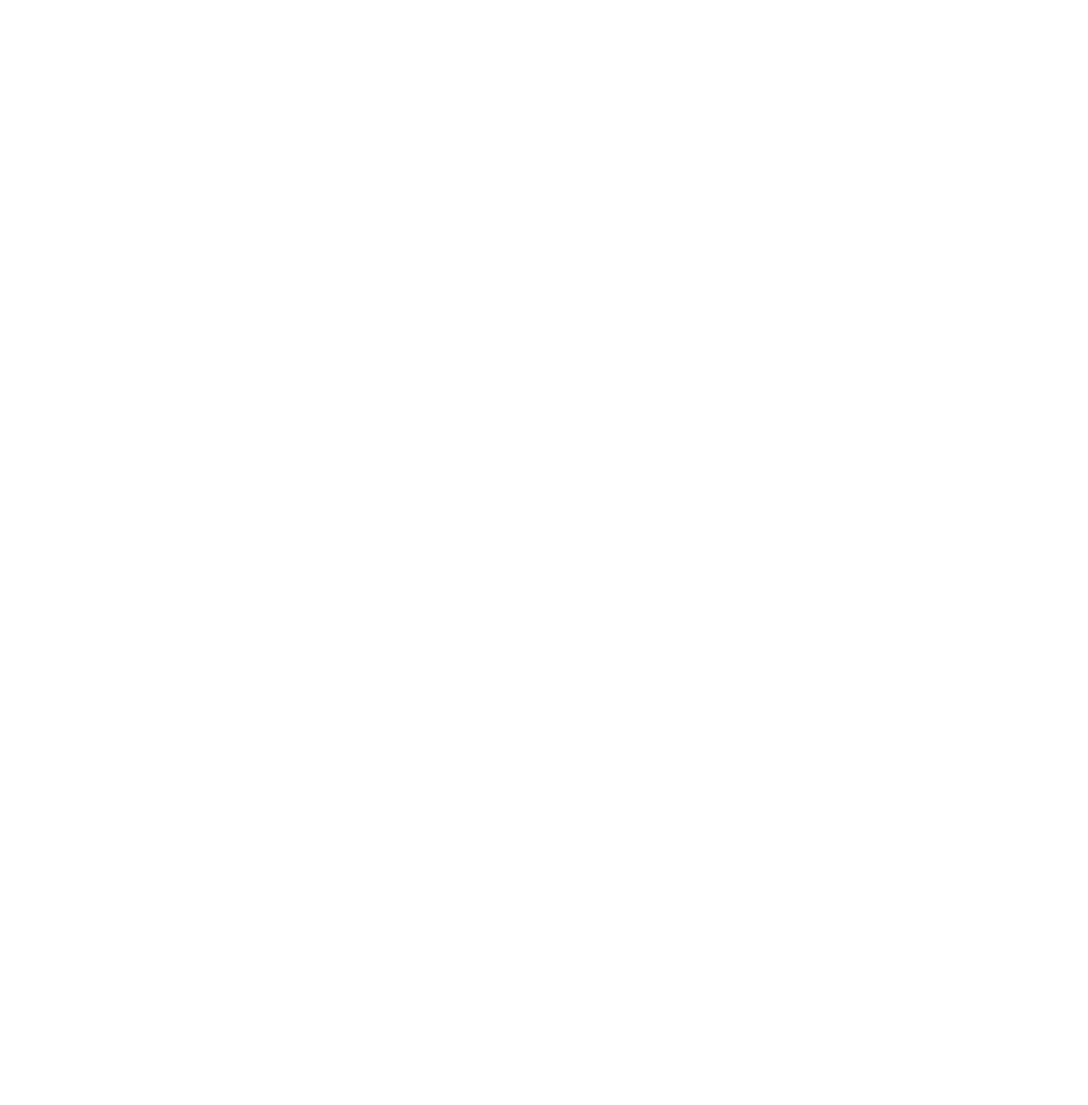
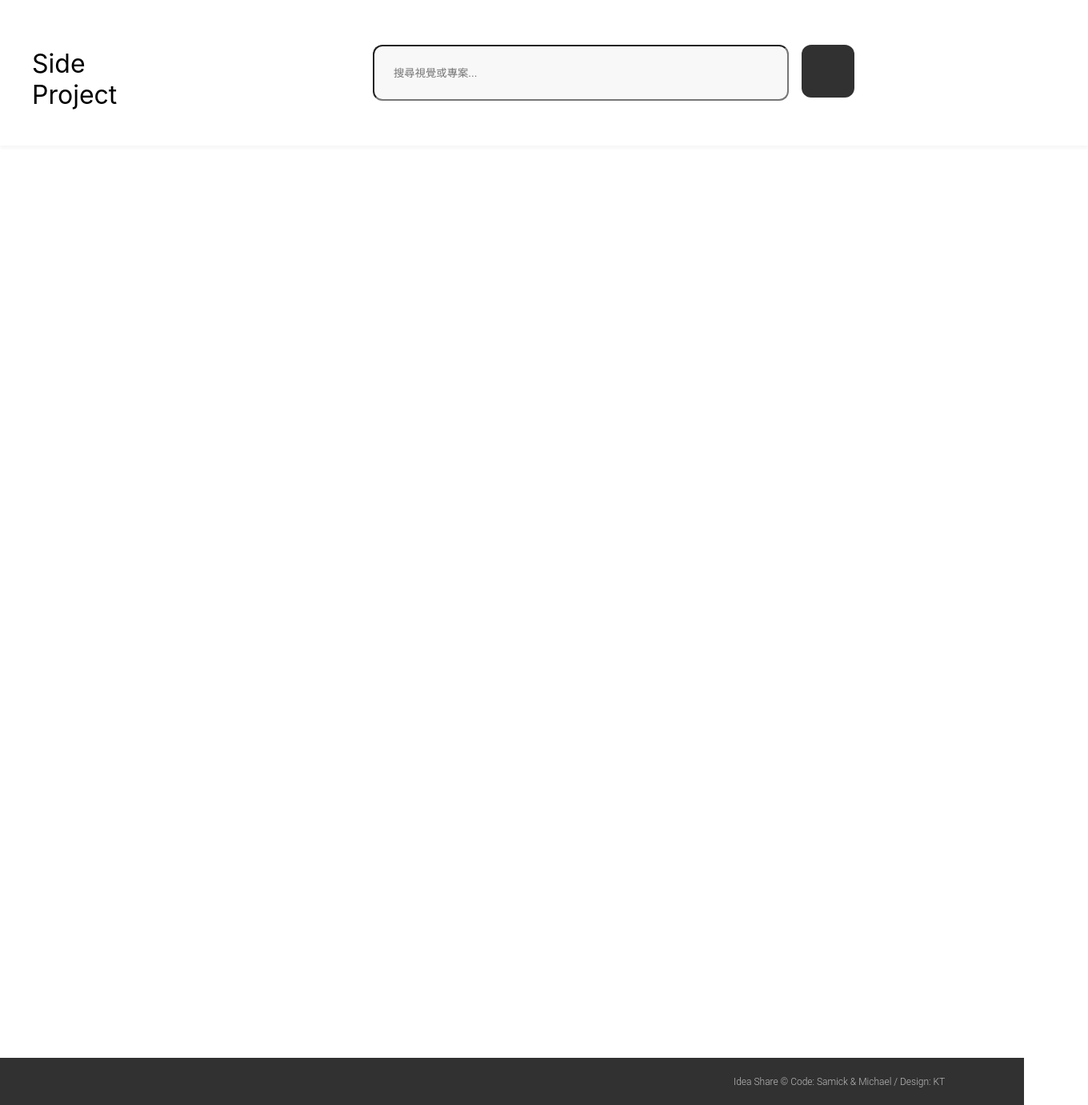
Before and after one commit to sasie59/f2e_blog_case, a React (Create React App) app: page /#/Home in a window 1280 px wide. Before the commit this address had no page. Shown: the whole page at 80% size, 1360 px wide, since content can reach past the window. Before the commit the page ends 800 px from the top, so only its background shows below. Built offline with nearby package versions, Linux system fonts and the light colour scheme.

Commit message:
首頁 頭尾

```diff
--- a/package.json
+++ b/package.json
@@ -8,6 +8,7 @@
     "@testing-library/react": "^12.1.3",
     "@testing-library/user-event": "^13.5.0",
     "gh-pages": "^3.2.3",
+    "node-sass": "^7.0.1",
     "react": "^17.0.2",
     "react-dom": "^17.0.2",
     "react-router-dom": "^6.2.2",
--- a/src/App.js
+++ b/src/App.js
@@ -1,18 +1,14 @@
 import React from 'react';
 import { HashRouter, Routes, Route } from 'react-router-dom';
 
-import Desktop from './Desktop/Home';
-import Mobile from './Mobile/Home';
-import Tablet from './Tablet/Home';
+import Home from './Home';
 import HomePage from './HomePage';
 
 function App() {
   return (
     <HashRouter>
       <Routes>
-        <Route path='Desktop' element={<Desktop />}></Route>
-        <Route path='Mobile' element={<Mobile />}></Route>
-        <Route path='Tablet' element={<Tablet />}></Route>
+        <Route path='Home' element={<Home />}></Route>
         <Route path='/' element={<HomePage />}></Route> */
       </Routes>
     </HashRouter>
--- a/src/Desktop/Home/index.js
+++ /dev/null
@@ -1,7 +0,0 @@
-import React from 'react'
-
-export default function index() {
-  return (
-    <div>桌機版本</div>
-  )
-}
--- /dev/null
+++ b/src/Home/index.js
@@ -0,0 +1,24 @@
+import React from 'react';
+import style from './style.module.scss';
+
+export default function index() {
+  return (
+    <div className={style.layout}>
+      <header>
+        <div className={style.title}>Side Project</div>
+        <div className={style.searchBar}>
+          <input placeholder='搜尋視覺或專案...' type="text" />
+          <div className={style.search}></div>
+        </div>
+        <div className={style.login}>
+          <div className={style.contribute}></div>
+          <div className={style.avatar}></div>
+        </div>
+      </header>
+      <main></main>
+      <footer>
+        <div className={style.provenance}>Idea Share © Code: Samick & Michael   /  Design: KT</div>
+      </footer>
+    </div>
+  )
+}
--- /dev/null
+++ b/src/Home/style.module.scss
@@ -0,0 +1,89 @@
+.layout {
+  width: 1280px;
+  margin: 0 auto;
+  position: relative;
+  header {
+  display: flex;
+  flex-direction: row;
+  justify-content: space-between;
+  align-items: center;
+  padding: 40px;
+  position: absolute;
+  width: 1280px;
+  height: 102px;
+  left: 0px;
+  top: 0px;
+  // background: #F8F8F8;
+  box-shadow: 0px 4px 3px rgba(0, 0, 0, 0.03);
+  .title {
+    font-size: 32px;
+    width: 174px;
+    height: 63px;
+    left: 40px;
+    top: 19.5px;
+    // border: 1px solid black;
+
+  }
+  .searchBar {
+    display: flex;
+    input {
+      padding: 10px 10px 10px 24px;
+      width: 482px;
+      height: 46px;
+      background-color: #f8f8f8;
+      border-radius: 12px;
+      margin: 0 8px;
+    }
+    .search {
+      display: flex;
+      flex-direction: row;
+      justify-content: center;
+      align-items: center;
+      padding: 10px;
+      position: static;
+      width: 46px;
+      height: 46px;
+      left: 490px;
+      top: 0px;
+      background: #313131;
+      border-radius: 12px;
+      flex: none;
+      order: 1;
+      flex-grow: 0;
+      margin: 0px 8px;
+    }
+  }
+  .login {
+    display: flex;
+    .contribute {
+    }
+    .avatar {
+
+    }
+  }
+  }
+  main {
+    background-color: #f8f8f8;
+  }
+  footer {
+    position: absolute;
+    width: 1280px;
+    height: 59px;
+    left: 0px;
+    top: 1323px;
+    background-color: #313131;
+    .provenance {
+      position: absolute;
+      margin: 23px 40px 22px -50px;
+      width: 327px;
+      height: 14px;
+      left: 967px;
+      // top: 1346px;
+      font-family: Roboto;
+      font-weight: 300;
+      font-size: 12px;
+      line-height: 14px;
+      color: #BEBEBE;
+    }
+  }
+}
--- a/src/HomePage.js
+++ b/src/HomePage.js
@@ -7,13 +7,7 @@
       <div>
         <ul>
           <li>
-            <Link to="/Desktop">桌機版本</Link><br />
-          </li>
-          <li>
-            <Link to="/Mobile">手機版本</Link><br />
-          </li>
-          <li>
-            <Link to="/Tablet">平版版本</Link><br />
+            <Link to="/Home">首頁</Link><br />
           </li>
         </ul>
       </div>
--- a/src/Mobile/Home/index.js
+++ /dev/null
@@ -1,7 +0,0 @@
-import React from 'react'
-
-export default function index() {
-  return (
-    <div>手機版本</div>
-  )
-}
--- a/src/Tablet/Home/index.js
+++ /dev/null
@@ -1,7 +0,0 @@
-import React from 'react'
-
-export default function index() {
-  return (
-    <div>平版版本</div>
-  )
-}
```
Also changed, not shown: 1 other file (tests, documents, lock files or other folders).
